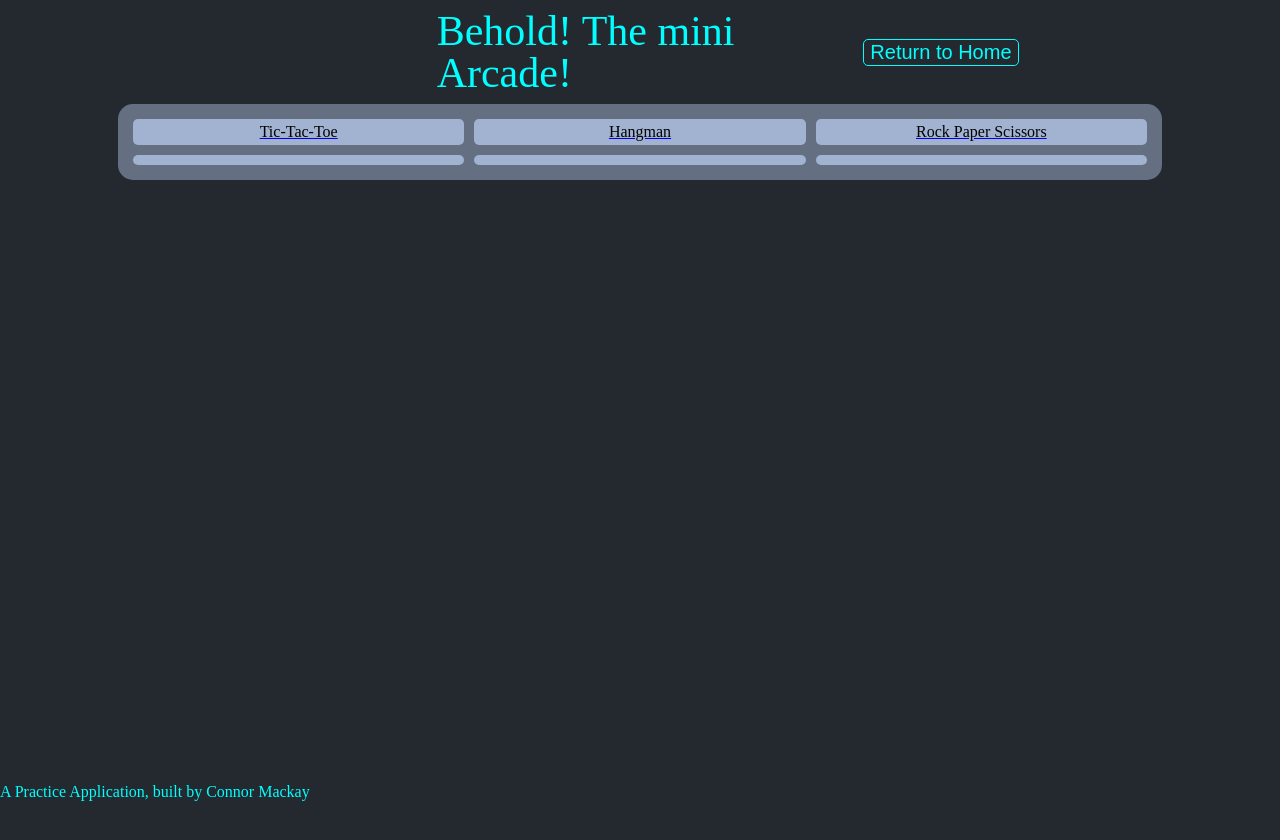
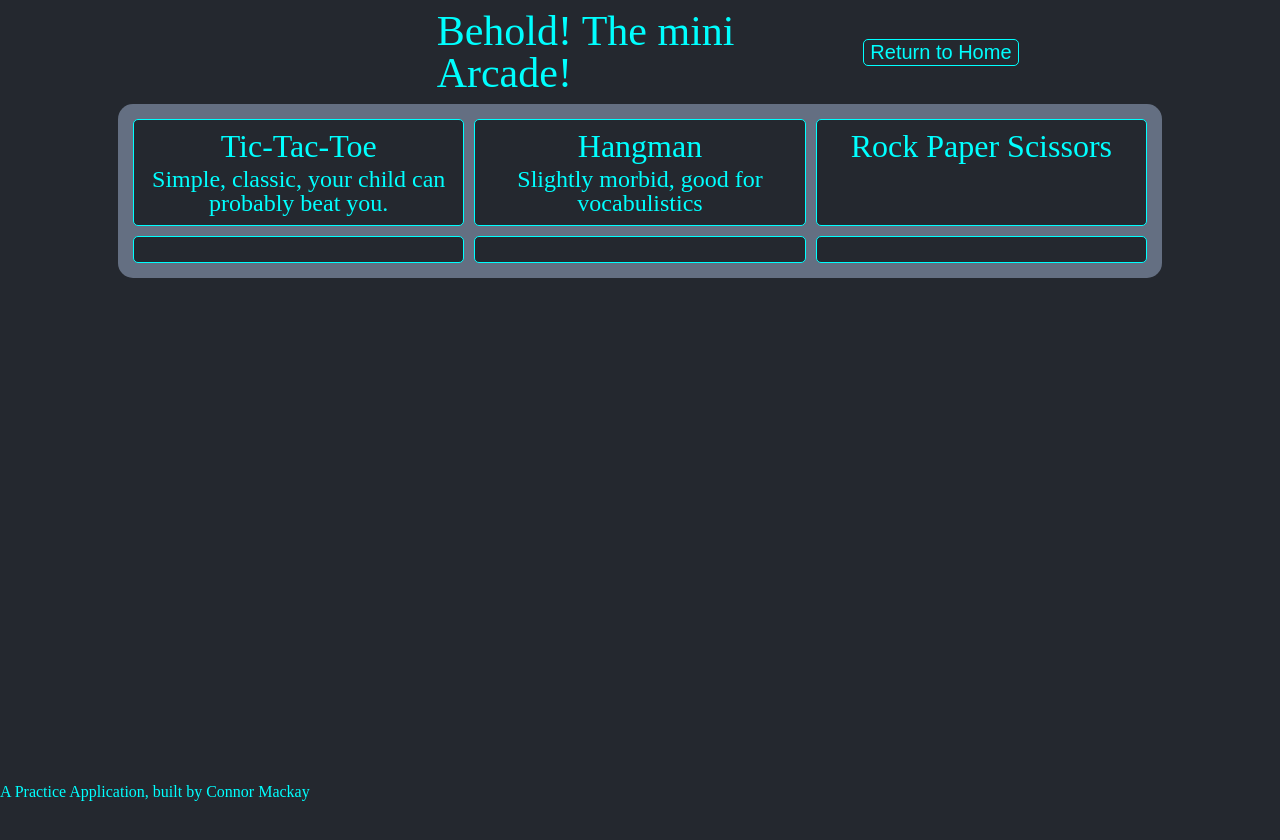
Before and after one commit to CD-Mackay/mini-arcade, a React app: page / in a window 1280 px wide. Shown: the top 840 px of the page. Built offline with nearby package versions, Linux system fonts and the light colour scheme.

Commit message:
Style gamelist, add descriptions

```diff
--- a/client/src/components/atoms/GameList/GameList.js
+++ b/client/src/components/atoms/GameList/GameList.js
@@ -12,9 +12,19 @@ const GameList = () => {
   return (
     <StyledGameList>
       <div className="game-wrapper">
-        <GameListItem game="tictactoe" name="Tic-Tac-Toe" />
-        <GameListItem game="hangman" name="Hangman" />
-        <GameListItem game="rockpaperscissors" name="Rock Paper Scissors" />
+        <GameListItem
+        game="tictactoe"
+        name="Tic-Tac-Toe"
+        description="Simple, classic, your child can probably beat you. " />
+        <GameListItem
+        game="hangman"
+        name="Hangman"
+        description="Slightly morbid, good for vocabulistics"
+        />
+        <GameListItem
+        game="rockpaperscissors"
+        name="Rock Paper Scissors"
+        description=""/>
         <GameListItem />
         <GameListItem />
         <GameListItem />
--- a/client/src/components/atoms/GameListItem/GameListItem.js
+++ b/client/src/components/atoms/GameListItem/GameListItem.js
@@ -7,11 +7,12 @@ import { Link } from 'react-router-dom';
 /* Asset Imports */
 import StyledGameListItem from './StyledGameListItem';
 
-const GameListItem = ({game, name}) => {
+const GameListItem = ({game, name, description}) => {
   return (
     <StyledGameListItem>
       <Link to={`/${game}`}>
         <h4>{name}</h4>
+        <p>{description}</p>
       </Link>
     </StyledGameListItem>
   )
--- a/client/src/components/atoms/GameListItem/StyledGameListItem.js
+++ b/client/src/components/atoms/GameListItem/StyledGameListItem.js
@@ -1,19 +1,33 @@
 import styled from 'styled-components';
 
 const StyledGameListItem = styled.div`
-background: #A1B3D1;
+background: #24282f;
 border-radius: 5px;
+border: 1px solid #00FFFF;
 display: flex;
 flex-direction: column;
 margin: 5px;
-padding: 5px;
+padding: 10px;
 text-align: center;
-Link {
+a {
    text-decoration: none;
+   h4 {
+      color: #00FFFF;
+      font-size: 32px;
+      margin-bottom: 5px;
+   }
 }
-h4 {
-   color: black;
-   text-decoration: none;
+p {
+   color: #00FFFF;
+   font-size: 24px;
+}
+:hover {
+   h4 {
+      font-size: 33px;
+   }
+   p {
+      font-size: 25px;
+   }
 }
 `
 
```
